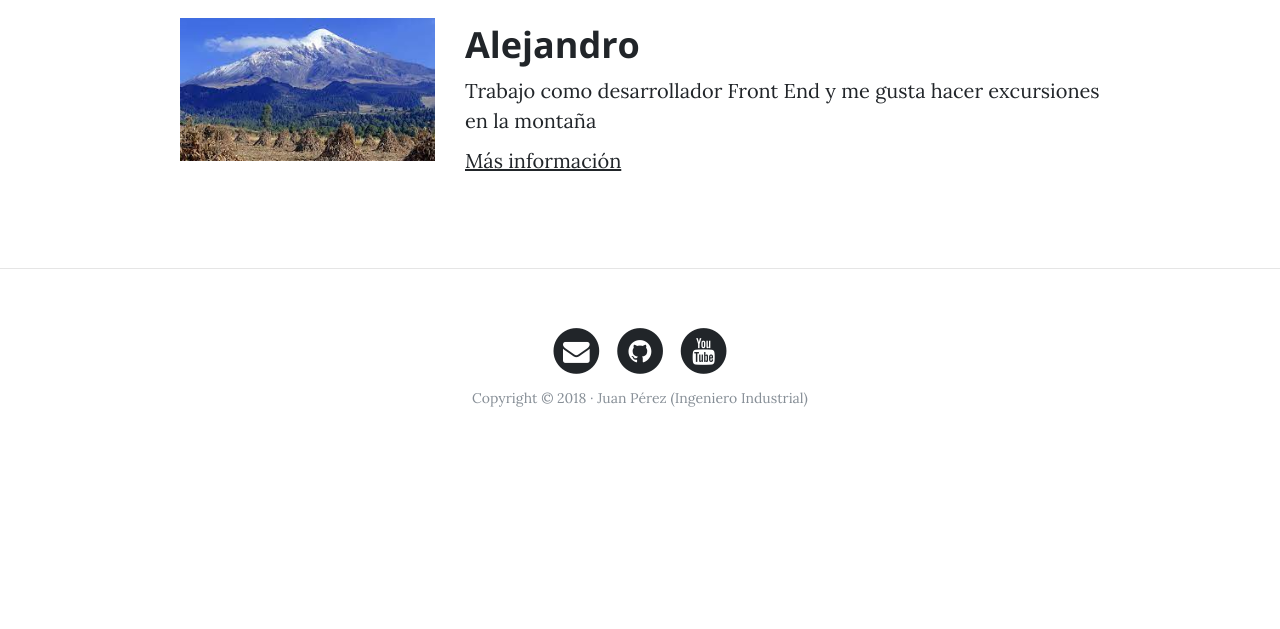
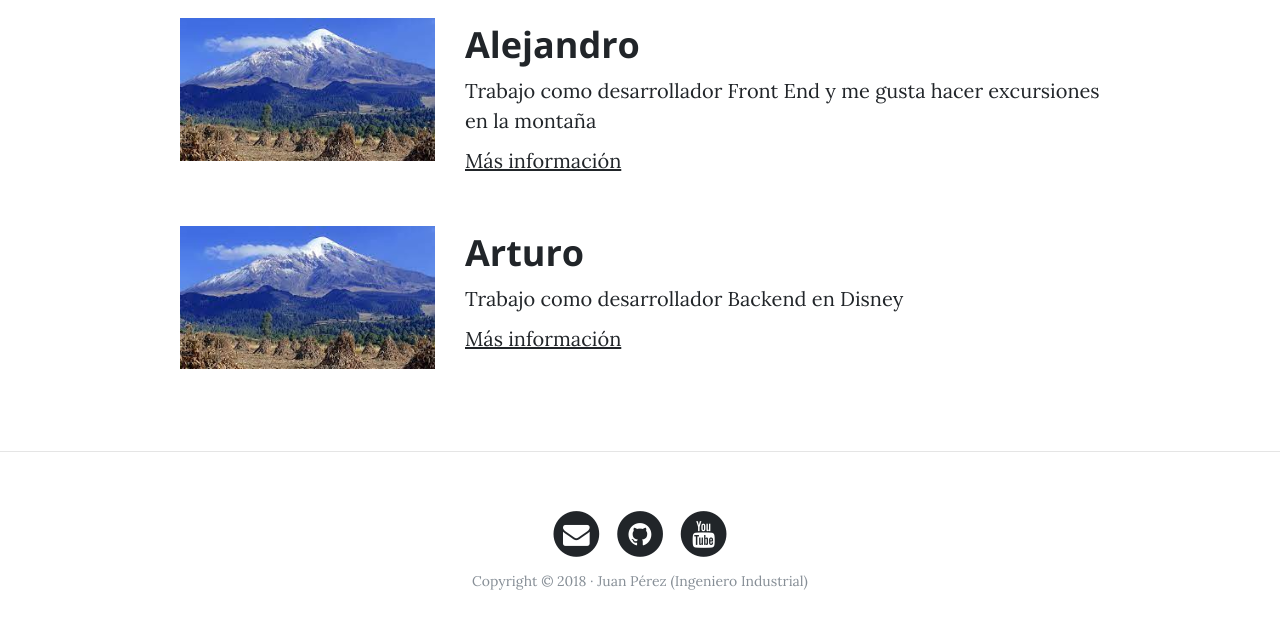
Before and after one commit to dmontalvoglobant/club-programadoras-git-demo, a plain HTML site: page web/integrantes.html in a window 1280 px wide. Shown: the part 1067-1696 px from the top of the page. Before the commit the page ends 1541 px from the top, so only its background shows below. Drawn offline with nearby package versions, Linux system fonts and the light colour scheme.

Commit message:
Agregando datos de arturo

```diff
--- a/web/integrantes.html
+++ b/web/integrantes.html
@@ -93,6 +93,16 @@
 			<p><a href="http://google.com">Más información</a></p>
 			</div>
 		</div>
+		<div class="row project">
+			<div class="col-lg-3 col-md-4 offset-lg-1">
+				<img class="img-fluid" src="img/picoOrizaba.jpg" alt="">
+			</div>
+		  <div class="col-lg-7 col-md-8">
+				<h2 class="section-heading title">Arturo</h2>
+			<p>Trabajo como desarrollador Backend en Disney</p>
+			<p><a href="http://google.com">Más información</a></p>
+			</div>
+		</div>
 
 
 		</div>
```
